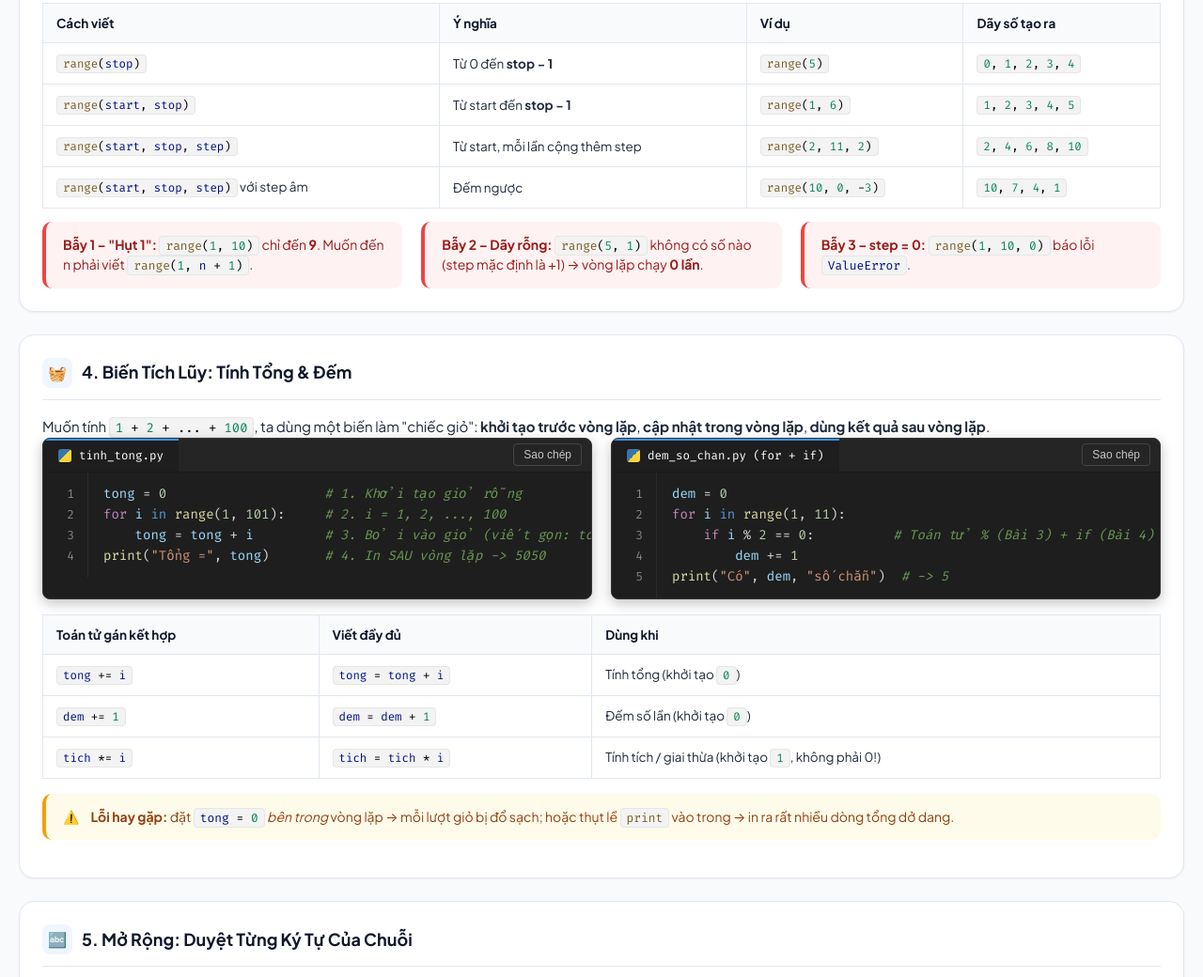
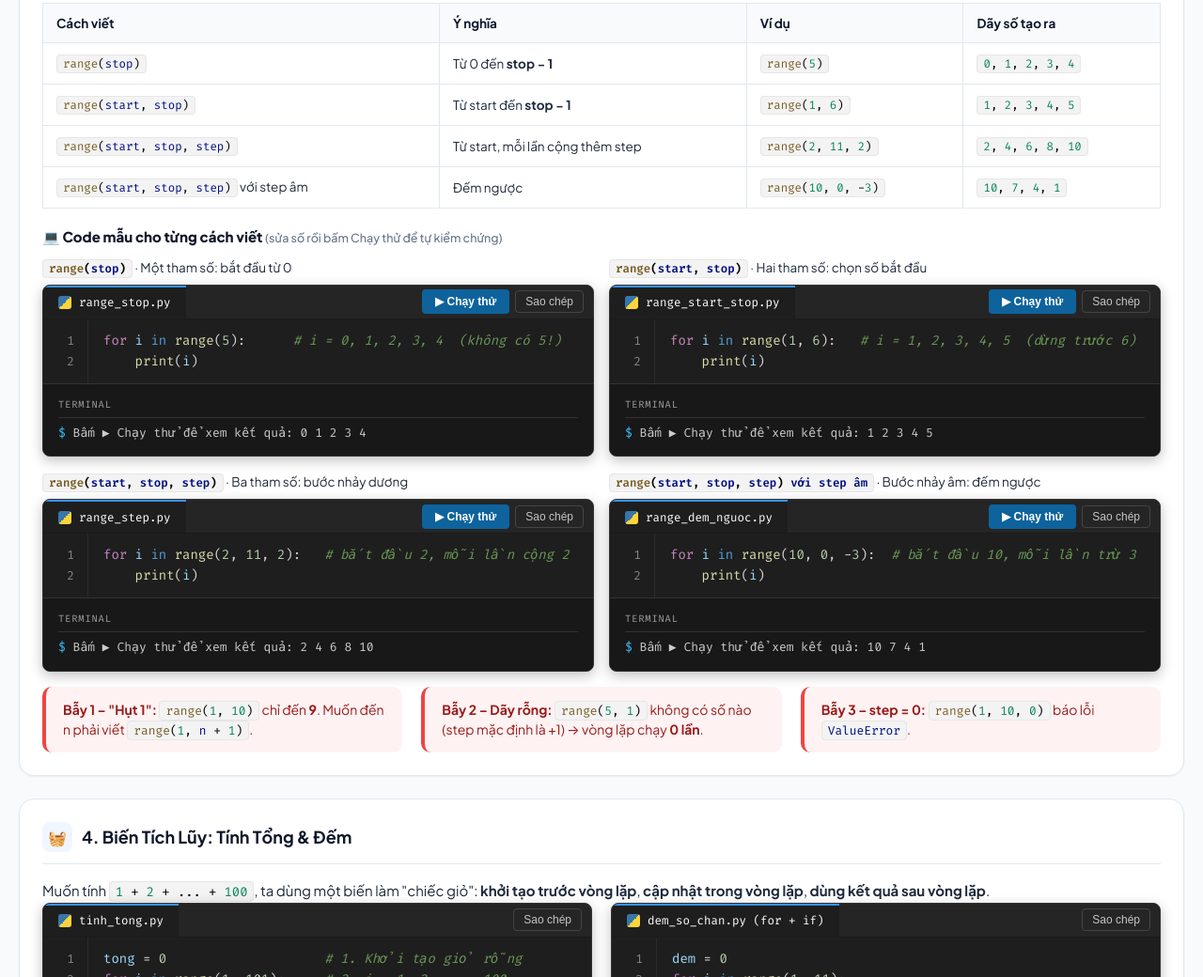
Before and after one commit to trangiahuy8444/Mind-PTB, a plain HTML site: page LESSON 6/index.html in a window 1280 px wide. Shown: the part 1571-2611 px from the top of the page at 94% size. Drawn offline with Linux system fonts and the light colour scheme.

Commit message:
Bài 6: thêm 4 code mẫu chạy được cho từng cách viết range() (stop; start,stop; step dương; step âm)
Co-Authored-By: Claude Sonnet 5.5 <noreply@anthropic.com>
Claude-Session: https://claude.ai/code/session_01YHHwHzq8ZaX3VPgHdA3bmk

```diff
--- a/LESSON 6/index.html
+++ b/LESSON 6/index.html
@@ -35,6 +35,8 @@
     .step-counter { font-size:13px; font-weight:700; color:#1d4ed8; background:#eff6ff; padding:4px 10px; border-radius:20px; }
 
     /* ---------- Anatomy ---------- */
+    .range-demos { display:grid; grid-template-columns:repeat(2,minmax(0,1fr)); gap:16px; margin-bottom:16px; }
+    @media (max-width:760px) { .range-demos { grid-template-columns:minmax(0,1fr); } }
     .anatomy-legend { display:grid; grid-template-columns:repeat(auto-fit,minmax(200px,1fr)); gap:12px; margin-top:14px; }
     .anatomy-legend div { background:#f8fafc; border:1px solid var(--border-color); border-radius:8px; padding:10px 12px; font-size:13.5px; }
   </style>
@@ -185,6 +187,45 @@ print("Xong!")  # không thụt lề → chạy 1 lần SAU vòng lặp</pre>
             <tr><td><code>range(start, stop, step)</code> với step âm</td><td>Đếm ngược</td><td><code>range(10, 0, -3)</code></td><td><code>10, 7, 4, 1</code></td></tr>
           </tbody>
         </table>
+        <h3 style="font-size:15px; font-weight:800; color:var(--navy); margin:18px 0 10px;">💻 Code mẫu cho từng cách viết <small style="font-weight:500; color:#64748b;">(sửa số rồi bấm Chạy thử để tự kiểm chứng)</small></h3>
+        <div class="range-demos">
+          <div>
+            <div style="font-size:13.5px; margin:0 0 6px;"><strong><code>range(stop)</code></strong> · Một tham số: bắt đầu từ 0</div>
+            <div class="code-box" style="margin:0;">
+              <div class="code-header"><span>range_stop.py</span><div class="code-actions"><button class="btn-run" onclick="runPythonCode('th-range1', 'th-range1-out')">▶ Chạy thử</button><button class="btn-copy" data-target="th-range1">Sao chép</button></div></div>
+              <div class="code-editor-area"><textarea id="th-range1" spellcheck="false">for i in range(5):      # i = 0, 1, 2, 3, 4  (không có 5!)
+    print(i)</textarea></div>
+              <div class="terminal-output" id="th-range1-out"><span class="prompt-sign">$</span> Bấm ▶ Chạy thử để xem kết quả: 0 1 2 3 4</div>
+            </div>
+          </div>
+          <div>
+            <div style="font-size:13.5px; margin:0 0 6px;"><strong><code>range(start, stop)</code></strong> · Hai tham số: chọn số bắt đầu</div>
+            <div class="code-box" style="margin:0;">
+              <div class="code-header"><span>range_start_stop.py</span><div class="code-actions"><button class="btn-run" onclick="runPythonCode('th-range2', 'th-range2-out')">▶ Chạy thử</button><button class="btn-copy" data-target="th-range2">Sao chép</button></div></div>
+              <div class="code-editor-area"><textarea id="th-range2" spellcheck="false">for i in range(1, 6):   # i = 1, 2, 3, 4, 5  (dừng trước 6)
+    print(i)</textarea></div>
+              <div class="terminal-output" id="th-range2-out"><span class="prompt-sign">$</span> Bấm ▶ Chạy thử để xem kết quả: 1 2 3 4 5</div>
+            </div>
+          </div>
+          <div>
+            <div style="font-size:13.5px; margin:0 0 6px;"><strong><code>range(start, stop, step)</code></strong> · Ba tham số: bước nhảy dương</div>
+            <div class="code-box" style="margin:0;">
+              <div class="code-header"><span>range_step.py</span><div class="code-actions"><button class="btn-run" onclick="runPythonCode('th-range3', 'th-range3-out')">▶ Chạy thử</button><button class="btn-copy" data-target="th-range3">Sao chép</button></div></div>
+              <div class="code-editor-area"><textarea id="th-range3" spellcheck="false">for i in range(2, 11, 2):   # bắt đầu 2, mỗi lần cộng 2
+    print(i)</textarea></div>
+              <div class="terminal-output" id="th-range3-out"><span class="prompt-sign">$</span> Bấm ▶ Chạy thử để xem kết quả: 2 4 6 8 10</div>
+            </div>
+          </div>
+          <div>
+            <div style="font-size:13.5px; margin:0 0 6px;"><strong><code>range(start, stop, step) với step âm</code></strong> · Bước nhảy âm: đếm ngược</div>
+            <div class="code-box" style="margin:0;">
+              <div class="code-header"><span>range_dem_nguoc.py</span><div class="code-actions"><button class="btn-run" onclick="runPythonCode('th-range4', 'th-range4-out')">▶ Chạy thử</button><button class="btn-copy" data-target="th-range4">Sao chép</button></div></div>
+              <div class="code-editor-area"><textarea id="th-range4" spellcheck="false">for i in range(10, 0, -3):  # bắt đầu 10, mỗi lần trừ 3
+    print(i)</textarea></div>
+              <div class="terminal-output" id="th-range4-out"><span class="prompt-sign">$</span> Bấm ▶ Chạy thử để xem kết quả: 10 7 4 1</div>
+            </div>
+          </div>
+        </div>
         <div class="grid-3">
           <div class="alert alert-danger" style="margin:0;"><div><strong>Bẫy 1 – "Hụt 1":</strong> <code>range(1, 10)</code> chỉ đến <strong>9</strong>. Muốn đến n phải viết <code>range(1, n + 1)</code>.</div></div>
           <div class="alert alert-danger" style="margin:0;"><div><strong>Bẫy 2 – Dãy rỗng:</strong> <code>range(5, 1)</code> không có số nào (step mặc định là +1) → vòng lặp chạy <strong>0 lần</strong>.</div></div>
```
